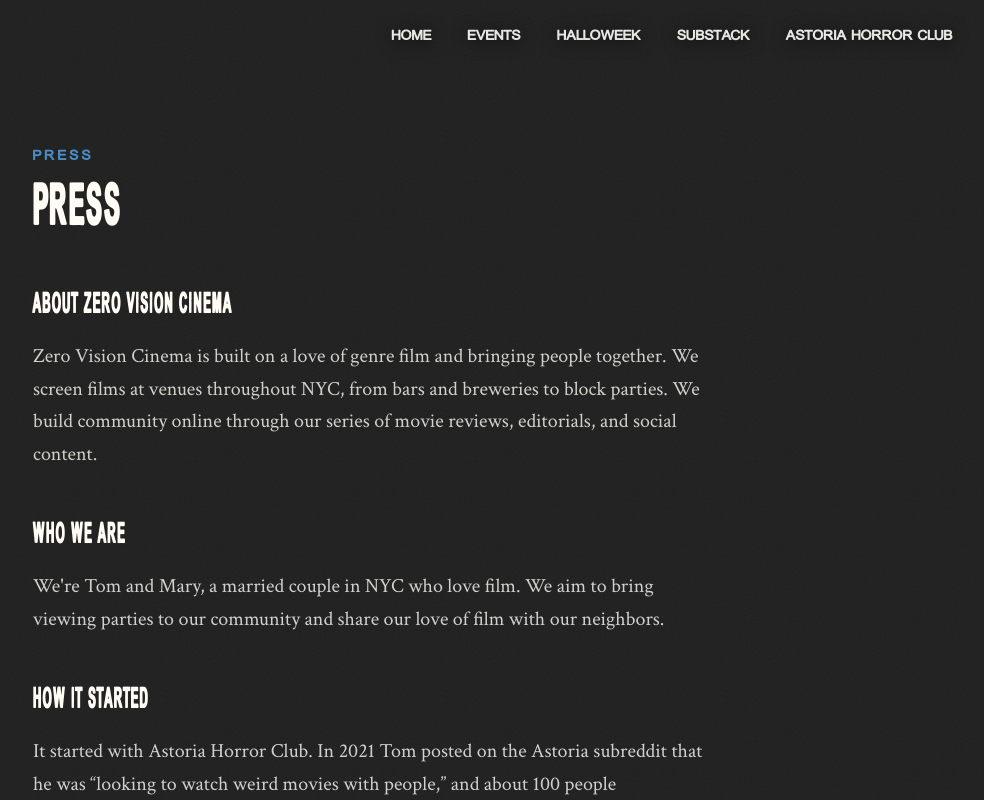
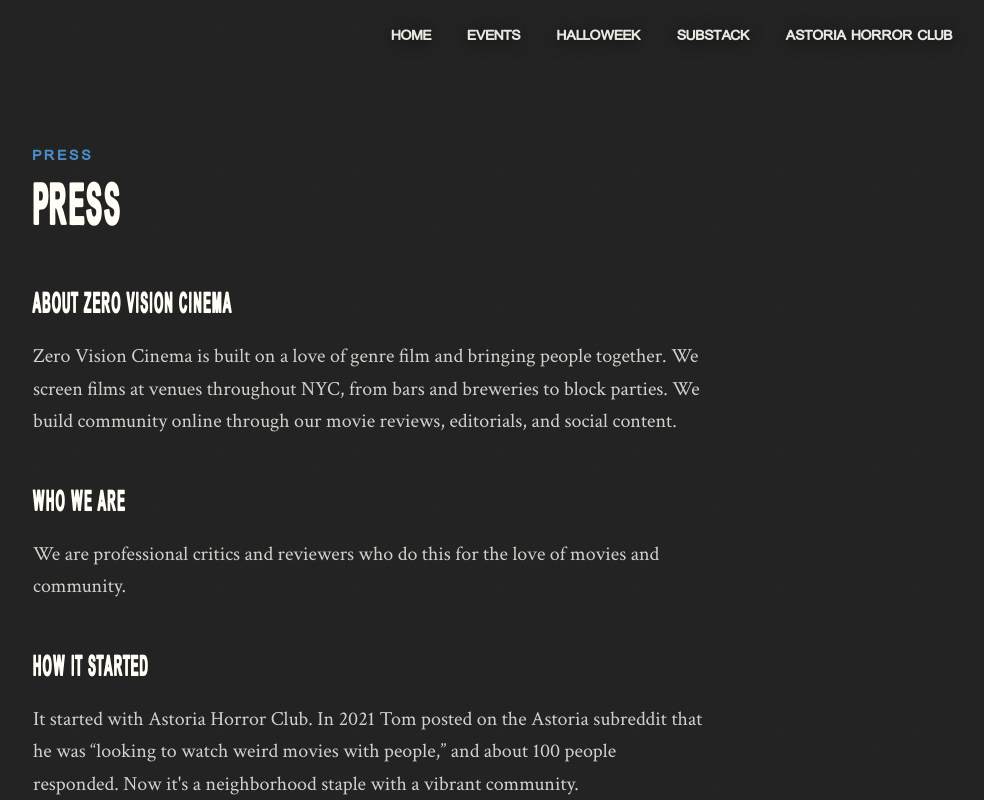
Before and after one commit to TomHerrmann/zero-vision-cinema, a Next.js app: page /press in a window 1280 px wide. Shown: the top 800 px of the page, without its empty margins (271-1255 px from the left). Built offline with nearby package versions, Linux system fonts and the light colour scheme.

Commit message:
Press page: add critic line, trim About paragraph
Co-Authored-By: Claude Opus 5.5 (1M context) <noreply@anthropic.com>
Claude-Session: https://claude.ai/code/session_01SNkHmj6xuZ733RETqKCHc5

```diff
--- a/app/(frontend)/press/page.tsx
+++ b/app/(frontend)/press/page.tsx
@@ -52,16 +52,14 @@ export default function PressPage() {
             Zero Vision Cinema is built on a love of genre film and bringing
             people together. We screen films at venues throughout NYC, from
             bars and breweries to block parties. We build community online
-            through our series of movie reviews, editorials, and social
-            content.
+            through our movie reviews, editorials, and social content.
           </p>
         </Section>
 
         <Section title="Who We Are">
           <p>
-            We&apos;re Tom and Mary, a married couple in NYC who love film. We
-            aim to bring viewing parties to our community and share our love of
-            film with our neighbors.
+            We are professional critics and reviewers who do this for the love
+            of movies and community.
           </p>
         </Section>
 
```
